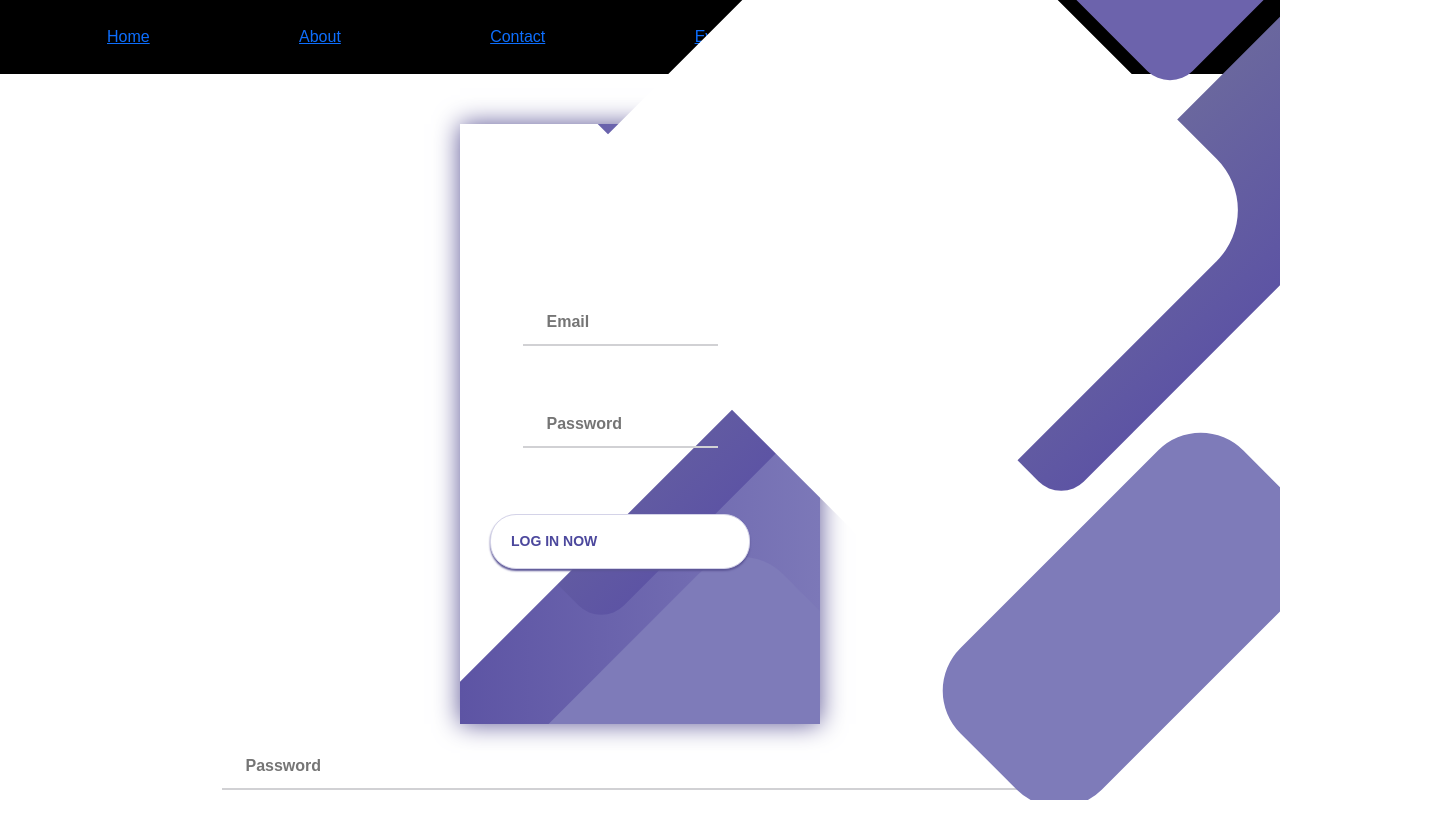
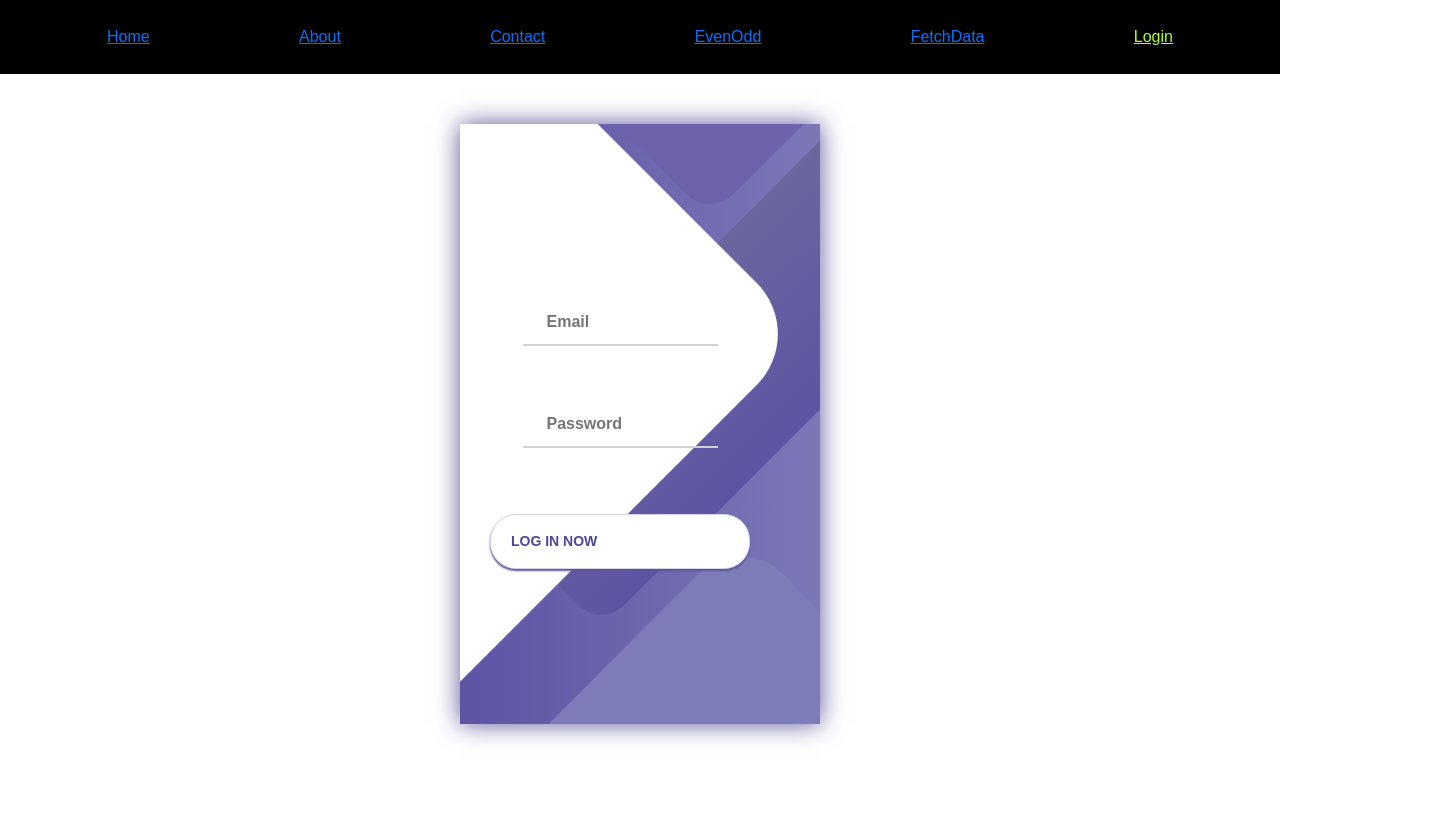
Before and after one commit to tarunmungurah/react-contact-form, a React (Create React App) app: page /login in a window 1280 px wide. Shown: the top 840 px of the page, 1443 px wide, since content can reach past the window. Built offline with nearby package versions, Linux system fonts and the light colour scheme.

Commit message:
Login page using token for security

```diff
--- a/src/Pages/Login.js
+++ b/src/Pages/Login.js
@@ -48,6 +48,9 @@ function Login() {
     // passwordValidation()
     setisSubmitted(true);
     e.preventDefault();
+
+    if (email && password) {
+
     const payload = {
       identifier: email,
       password: password,
@@ -67,6 +70,8 @@ function Login() {
         if (err.code === 'ERR_BAD_REQUEST') setError('Invalid identifier or password');
         console.log(err)
       })
+
+    }
   }
 
   return (
@@ -118,39 +123,6 @@ function Login() {
                 <span className="screen__background__shape screen__background__shape1"></span>
             </div>
         </div>
-      {isSubmitted && email === '' && (
-        <p className="required"> This field is required </p>
-      )}
-
-      <div className="login__field">
-        <i className="login__icon fas fa-lock"></i>
-        <input
-          type="password"
-          id="password"
-          onChange={OnChangePassword}
-          value={password}
-          required
-          className="login__input"
-          placeholder="Password"
-        />
-
-        <p>{message_password}</p>
-        {isSubmitted && password === '' && (
-          <p className="required"> This field is required </p>
-        )}
-      </div>
-
-      <button className="button login__submit" onClick={OnSubmitForm}>
-        <span className="button__text">Log In Now</span>
-        <i className="button__icon fas fa-chevron-right"></i>
-      </button>
-
-      <div className="screen__background">
-        <span className="screen__background__shape screen__background__shape4"></span>
-        <span className="screen__background__shape screen__background__shape3"></span>
-        <span className="screen__background__shape screen__background__shape2"></span>
-        <span className="screen__background__shape screen__background__shape1"></span>
-      </div>
     </div>
   );
 }
```
Lines whose indentation alone changed are shown as unchanged.
